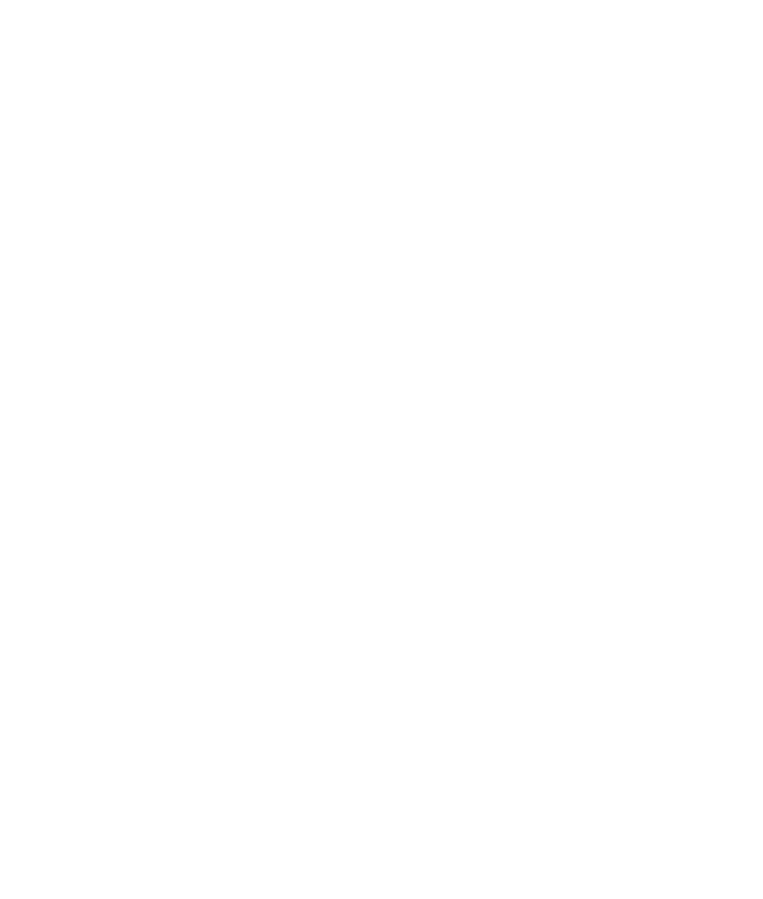
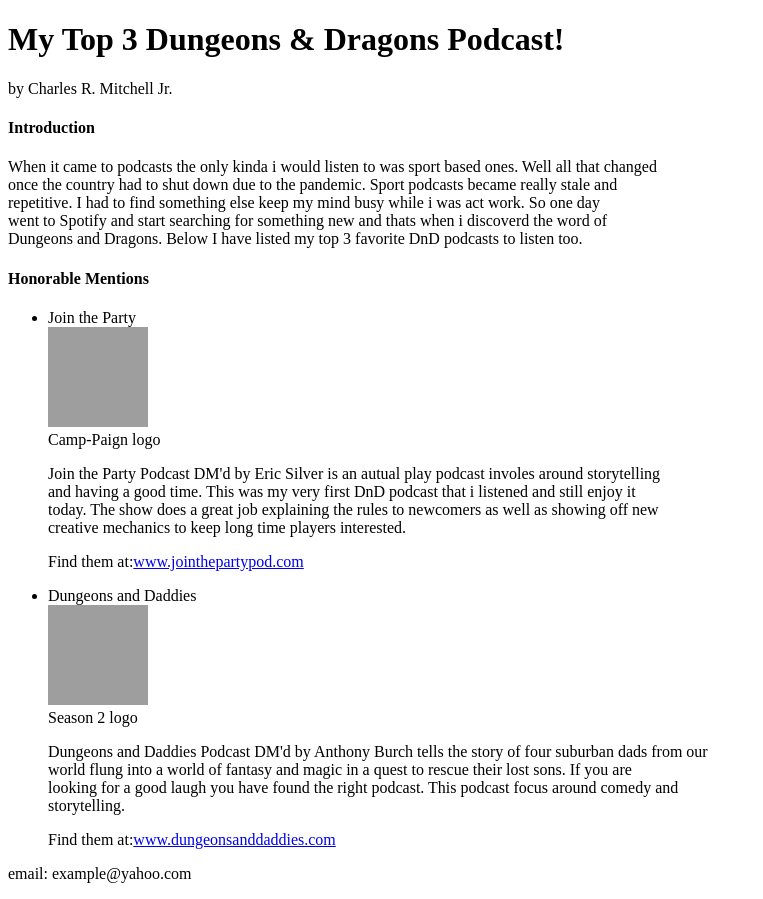
Before and after one commit to Stl-LC101-MAY-2022/js-assignment-4-html-me-something-cmitchell7376, a website: page index.html in a window 1280 px wide. Shown: the whole page, without its empty margins (0-763 px from the left). Before the commit the page ends 800 px from the top, so only its background shows below. Drawn offline with Linux system fonts and the light colour scheme; grey boxes are pictures that could not be loaded.

Commit message:
added honorable mention section

```diff
--- a/index.html
+++ b/index.html
@@ -4,5 +4,70 @@
    </head>
    <body>
       <!-- Write your HTML in this file! -->
+      <header>
+         <h1>My Top 3 Dungeons & Dragons Podcast!</h1>
+         <p>by Charles R. Mitchell Jr.</p>
+      </header>
+
+      <main>
+
+         <article>
+            <h4>Introduction</h4>
+            <p>When it came to podcasts the only kinda i would listen to was sport based ones. Well all that changed
+               <br>once the country had to shut down due to the pandemic. Sport podcasts became really stale and
+               <br> repetitive. I had to find something else keep my mind busy while i was act work. So one day
+               <br> went to Spotify and start searching for something new and thats when i discoverd the word of
+               <br> Dungeons and Dragons. Below I have listed my top 3 favorite DnD podcasts to listen too.
+            </p>
+         </article>
+
+         <article>
+            <h4>Honorable Mentions</h4>
+            <div>
+               <ul>
+                  <li>
+                     Join the Party
+                     <div>
+                        <img src="https://images.squarespace-cdn.com/content/v1/59132606a5790a3f099490ce/545a7281-b424-4a18-8557-db3cab288fcd/
+                        Join_the_Party_Season_3_3000x3000_final.png?format=500w" alt="Join the Party logo" width="100" height="100">
+                        <figcaption>Camp-Paign logo</figcaption>
+                     </div>
+                     <div>
+                        <p>
+                           Join the Party Podcast DM'd by Eric Silver is an autual play podcast involes around storytelling
+                           <br> and having a good time. This was my very first DnD podcast that i listened and still enjoy it
+                           <br> today. The show does a great job explaining the rules to newcomers as well as showing off new
+                           <br> creative mechanics to keep long time players interested.
+                        </p>
+                        <p>Find them at:<a href="https://www.jointhepartypod.com/">www.jointhepartypod.com</a></p>
+                     </div>
+                  </li>
+                  <li>
+                     Dungeons and Daddies
+                     <div>
+                        <img src="https://images.squarespace-cdn.com/content/v1/5f769464633d6220bbea87b3/1643090808146-GZLCOM22C48D9T45SAUJ/
+                        Dungeons_and_Daddies_square_2.jpg?format=500w" alt="Dungeons and Daddies logo" width="100" height="100">
+                        <figcaption>Season 2 logo</figcaption>
+                     </div>
+                     <div>
+                        <p>
+                           Dungeons and Daddies Podcast DM'd by Anthony Burch tells the story of four suburban dads from our
+                           <br>world flung into a world of fantasy and magic in a quest to rescue their lost sons. If you are
+                           <br>looking for a good laugh you have found the right podcast. This podcast focus around comedy and
+                           <br>storytelling.
+                        </p>
+                        <p>Find them at:<a href="https://www.dungeonsanddaddies.com/">www.dungeonsanddaddies.com</a></p>
+                     </div>
+                  </li>
+               </ul>
+            </div>
+         </article>
+
+      </main>
+
+      <footer>
+         <p>email: example@yahoo.com</p>
+      </footer>
+
    </body>
 </html>
```
